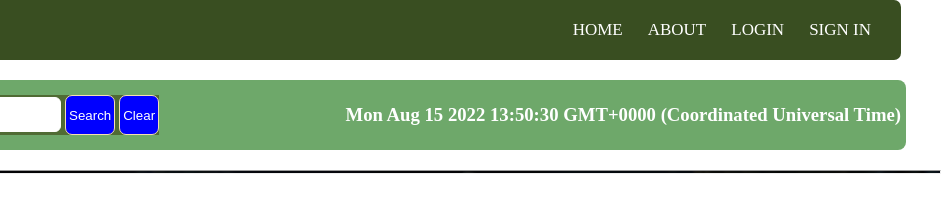
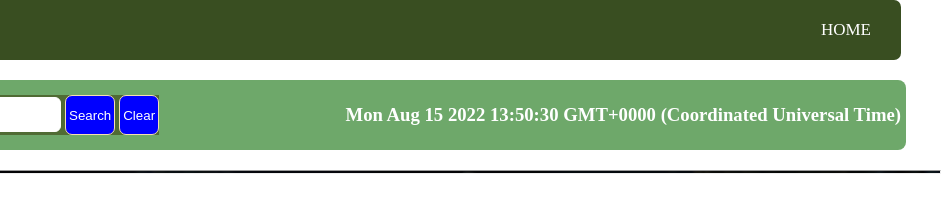
Before and after one commit to sahilthakurxyz/COVID_19_GLOBAL_STATS, a plain HTML site: page index.html in a window 1280 px wide. Shown: the full height of the page, 339-1280 px from the left. Drawn offline with Linux system fonts and the light colour scheme; no server answers.

Commit message:
changes in link section

```diff
--- a/index.html
+++ b/index.html
@@ -18,10 +18,7 @@
     <nav>
         <ul>
             <li><a href="index.html">HOME</a></li>
-            <li><a href="./resources/loginpage/about.html">ABOUT</a></li>
 
-            <li><a href="./resources/loginpage/login.html">LOGIN</a></li>
-            <li><a href="./resources/loginpage/register.html">SIGN IN</a></li>
         </ul>
     </nav>
   </header>
```
